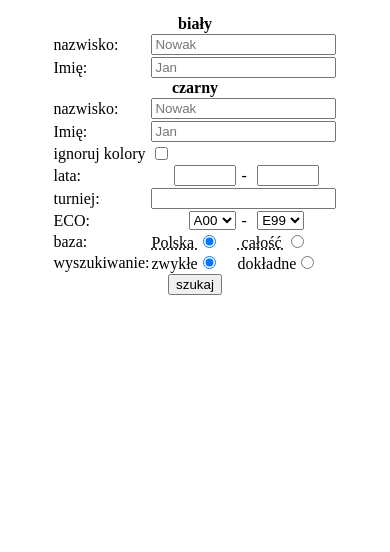
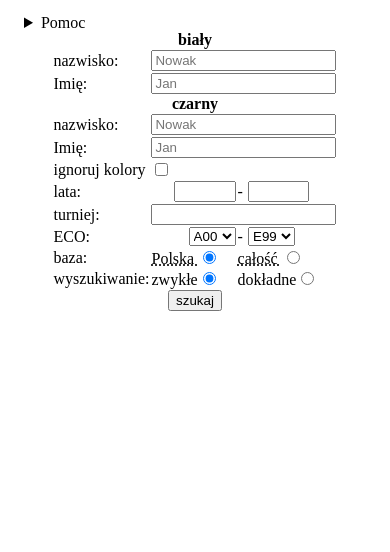
Before and after one commit to KulAndy/bazaszachowa, a PHP site: page /search in a window 390 px wide. Shown: the part 96-648 px from the top of the page. Run offline with PHP 8.4, Linux system fonts and the light colour scheme.

Commit message:
version 1.16

```diff
--- a/css/style.css
+++ b/css/style.css
@@ -179,7 +179,7 @@ li {
   margin-left: 5%;
 }
 
-pre table {
+#pre table {
   margin: auto;
   width: fit-content;
 }
@@ -193,8 +193,8 @@ td {
   word-wrap: anywhere;
 }
 
-caption ~ tr th{
-    border: solid black 2px!important;
+caption ~ tr th {
+  border: solid black 2px !important;
 }
 
 article {
@@ -203,38 +203,6 @@ article {
 
 .float_left {
   float: left;
-}
-
-@media only screen and (max-width: 768px) {
-  label {
-    display: flex;
-    flex-wrap: wrap;
-  }
-  .float_left {
-    float: none;
-  }
-  #left_content ul li {
-    display: inline-flex !important;
-  }
-  #left_content ul li {
-    list-style: none !important;
-  }
-  article {
-    margin: 0;
-  }
-  #left_content {
-    width: fit-content !important;
-  }
-  #content {
-    width: fit-content !important;
-    margin: auto !important;
-  }
-  #content * {
-    word-wrap: break-word;
-  }
-  .not_mobile {
-    display: none !important;
-  }
 }
 
 .copyleft {
@@ -272,6 +240,57 @@ th {
   list-style: disc;
 }
 
+#left_content2 {
+  margin-top: 15px;
+  padding-left: 1.5em;
+  width: 40vw;
+  height: fit-content;
+}
+
+#left_content2 ul li {
+  list-style: disc;
+}
+
 #pre {
   margin-top: 15px;
 }
+
+@media only screen and (max-width: 768px) {
+  label {
+    display: flex;
+    flex-wrap: wrap;
+  }
+  .float_left {
+    float: none;
+  }
+  #left_content ul li {
+    display: inline-flex !important;
+  }
+  #left_content ul li {
+    list-style: none !important;
+  }
+  article {
+    margin: 0;
+  }
+  #left_content {
+    width: fit-content !important;
+  }
+
+  #left_content2 {
+    margin-top: 15px;
+    padding-left: 1.5em;
+    width: fit-content!important;
+    height: fit-content;
+  }
+
+  #content {
+    width: fit-content !important;
+    margin: auto !important;
+  }
+  #content * {
+    word-wrap: break-word;
+  }
+  .not_mobile {
+    display: none !important;
+  }
+}
--- a/search/content.php
+++ b/search/content.php
@@ -1,3 +1,29 @@
 <?php
-    echo '<pre id="pre"><div id="content" style="width: fit-content"></div></pre>';
+    echo '<div id="pre">
+        <div id="left_content2" class="float_left">
+            <details open>
+                <summary>Pomoc</summary>
+                <ul>Możliwe parametry wyszukiwania:
+                    <li>Imiona i nazwiska obu zawodników - trzeba podać imię lub nazwisko przynajmniej dla jednego gracza</li>
+                    <li>ignorowanie kolorów</li>
+                    <li>zakres lat (przed wyszukaniem zostanie sprawdzona poprawność)</li>
+                    <li>turniej</li>
+                    <li>zakres kodów <a href="https://pl.wikipedia.org/wiki/Encyklopedia_otwar%C4%87_szachowych">ECO</a> (przed wyszukaniem zostanie sprawdzona poprawność)</li>
+                    <li>
+                        <ul>baza
+                            <li>Polska - turnieje głównie z Polski ( zwłaszcza pobrane z ChessArbitra), ok 500 tys. , szybsza baza </li>
+                            <li>Całość - wszystkie partie, ok 9 mln, wolniejsza baza</li>
+                        </ul>
+                    </li>
+                    <li>
+                        <ul>Wyszukiwanie (wielkość liter nie ma znaczenia)
+                            <li>Zwykłe - zadziała zarówno wpisanie "Nowak, Jan" jak i "Nowak, J" , można stować jokery ( "_" - jeden dowolny znak, "%" - dowolny ciąg znaków, "\" - neguje joker jak zwykły znak)</li>
+                            <li>Dokładne - wyszuka tylko po wpisaniu "Nowak, Jan", znacznie szybsze, zalecane jeśli zna się pełne imię i nazwisko gracza/y
+                        </ul>
+                    </li>
+                </ul>
+            </details>
+        </div>
+        <div id="content" style="width: fit-content"></div>
+    </div>';
 ?>
--- a/search/script.js
+++ b/search/script.js
@@ -256,7 +256,15 @@ function replaceNationalCharacters(text){
     return toReplace
 }
 
+if( window.screen.availWidth <= 768 || window.screen.availHeight <= 768){
+    document.getElementsByTagName("details")[0].removeAttribute("open")
+}
 
+window.addEventListener("resize", function (){
+    if( window.screen.availWidth <= 768 || window.screen.availHeight <= 768){
+        document.getElementsByTagName("details")[0].removeAttribute("open")
+    }
+})
 
 let content = document.getElementById("content");
 let table = document.createElement("table")
--- a/search/search.php
+++ b/search/search.php
@@ -12,6 +12,7 @@ if (mysqli_connect_errno()) {
     exit;
 }
 
+$db -> set_charset("utf8");
 $data = array(
     "rows" => array()
     // "debbug" => array()
```
